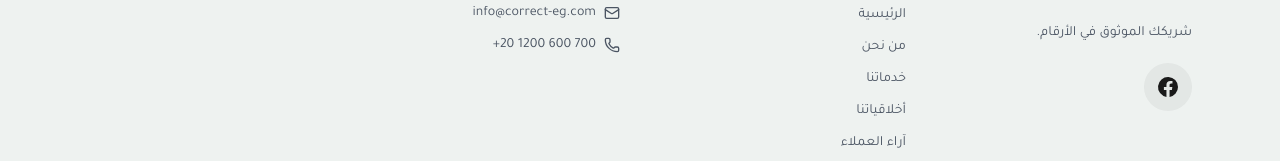
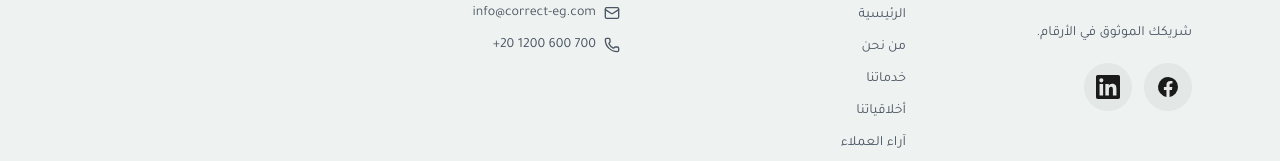
Before and after one commit to MogaAgency/CorrectEG-Website, a React (Vite) app: page / in a window 1280 px wide. Shown: the part 3695-3856 px from the top of the page. Built offline with nearby package versions, Linux system fonts and the light colour scheme.

Commit message:
Add LinkedIn icon to footer social links
Co-Authored-By: Ahmed Fawzy <mogaagency@gmail.com>

```diff
--- a/src/components/SocialIcon.jsx
+++ b/src/components/SocialIcon.jsx
@@ -3,6 +3,8 @@ const paths = {
     'M22 12a10 10 0 1 0-11.56 9.88v-6.99H7.9V12h2.54V9.8c0-2.5 1.49-3.89 3.78-3.89 1.1 0 2.24.2 2.24.2v2.46h-1.26c-1.24 0-1.63.77-1.63 1.56V12h2.78l-.44 2.89h-2.34v6.99A10 10 0 0 0 22 12Z',
   WhatsApp:
     'M17.47 14.38c-.3-.15-1.76-.87-2.03-.97-.27-.1-.47-.15-.67.15-.2.3-.77.97-.94 1.16-.17.2-.35.22-.65.07-.3-.15-1.26-.46-2.4-1.48-.89-.79-1.48-1.76-1.66-2.06-.17-.3-.02-.46.13-.61.14-.14.3-.35.45-.53.15-.17.2-.3.3-.5.1-.2.05-.37-.02-.52-.07-.15-.67-1.6-.91-2.2-.24-.58-.48-.5-.67-.51h-.57c-.2 0-.52.07-.79.37-.27.3-1.04 1.02-1.04 2.47 0 1.46 1.07 2.87 1.21 3.06.15.2 2.1 3.2 5.08 4.49.71.31 1.26.49 1.69.62.71.23 1.36.2 1.87.12.57-.08 1.76-.72 2.01-1.42.25-.69.25-1.29.17-1.42-.07-.12-.27-.2-.57-.35ZM12.03 21.9h-.01a9.87 9.87 0 0 1-5.03-1.38l-.36-.21-3.74.98 1-3.65-.24-.37a9.85 9.85 0 0 1-1.52-5.27C2.13 6.85 6.6 2.4 12.05 2.4c2.64 0 5.13 1.03 6.99 2.9a9.8 9.8 0 0 1 2.9 6.98c0 5.45-4.46 9.9-9.91 9.9Zm8.43-18.32A11.82 11.82 0 0 0 12.05.4C5.5.4.2 5.7.2 12.24c0 2.09.55 4.13 1.6 5.93L.1 23.6l5.57-1.46a11.86 11.86 0 0 0 5.67 1.44h.01c6.55 0 11.86-5.31 11.86-11.85 0-3.16-1.24-6.14-3.48-8.38Z',
+  LinkedIn:
+    'M20.447 20.452h-3.554v-5.569c0-1.328-.027-3.037-1.852-3.037-1.853 0-2.136 1.445-2.136 2.939v5.667H9.351V9h3.414v1.561h.046c.477-.9 1.637-1.85 3.37-1.85 3.601 0 4.267 2.37 4.267 5.455v6.286zM5.337 7.433a2.062 2.062 0 1 1 0-4.124 2.062 2.062 0 0 1 0 4.124zM7.119 20.452H3.554V9h3.565v11.452zM22.225 0H1.771C.792 0 0 .774 0 1.729v20.542C0 23.227.792 24 1.771 24h20.451C23.2 24 24 23.227 24 22.271V1.729C24 .774 23.2 0 22.222 0h.003z',
 }
 
 export default function SocialIcon({ name, size = 16 }) {
--- a/src/data/shared.js
+++ b/src/data/shared.js
@@ -9,6 +9,11 @@ export const socialLinks = [
     icon: 'Facebook',
     href: 'https://www.facebook.com/share/1CahWRc4Pb/?mibextid=wwXIfr',
   },
+  {
+    label: 'LinkedIn',
+    icon: 'LinkedIn',
+    href: 'https://www.linkedin.com/company/correct-for-accounting-services/',
+  },
 ]
 
 // TODO: replace with real brand logos
```
